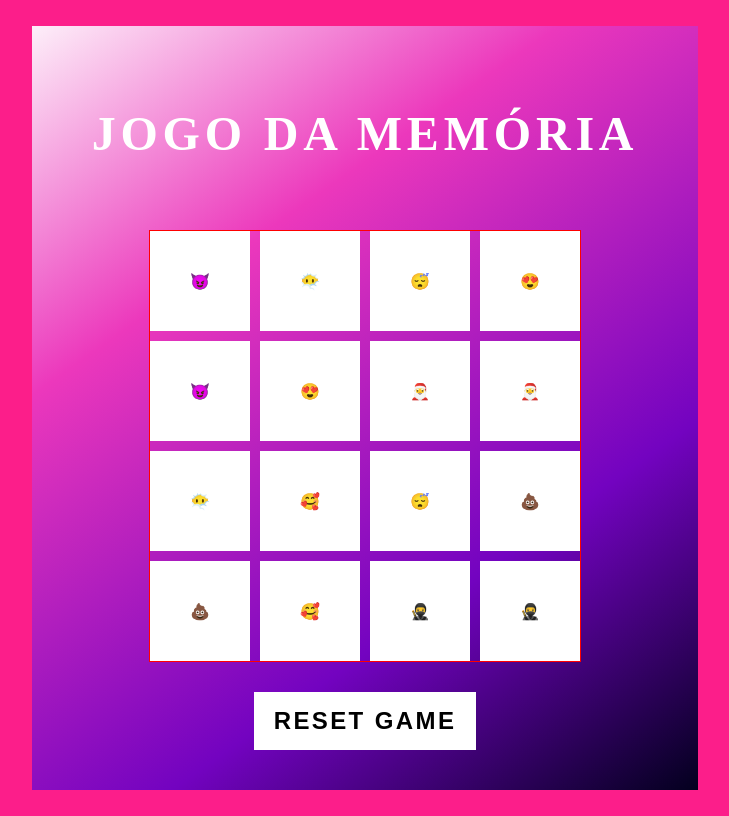
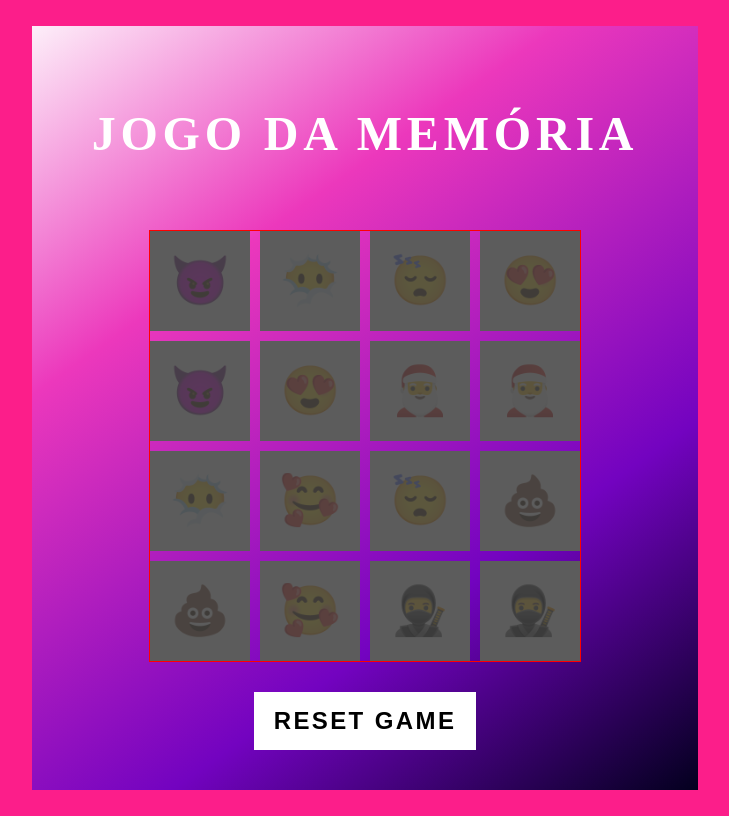
Before and after one commit to AylsonSantos/jogo-memoria-emojis, a plain HTML site: page index.html in a window 1280 px wide. Shown: the whole page, without its empty margins (275-1004 px from the left). Drawn offline with Linux system fonts and the light colour scheme.

Commit message:
Incluindo efeito de Rotação

```diff
--- a/src/styles/main.css
+++ b/src/styles/main.css
@@ -1,3 +1,12 @@
+body {
+    display: flex;
+    justify-content: center;
+    align-items: center;
+    min-height: 100vh;
+    background: #fc1e8a;
+    user-select: none;
+}
+
 .container {
     position: relative;
     display: flex;
@@ -52,4 +61,31 @@ h2 {
     align-items: center;
     justify-content: center;
     background-color: #fff;
+    font-size: 3em;
+    transform: rotateY(180deg);
+    transition: 0.25s;
+
 }
+
+.item::after {
+    content: "";
+    position: absolute;
+    inset: 0;
+    background: #404040;
+    opacity: 0.85;
+    transition: 0.25s;
+    transform: rotateY(0deg);
+    backface-visibility: hidden;
+}
+
+.item.boxOpen {
+    transform: rotateY(0deg);
+}
+
+.boxOpen::after {
+    transform: rotateY(180deg);
+}
+
+.boxMatch::after {
+    transform: rotateY(180deg);
+}
```
Also changed, not shown: .src/scripts/engine.js.
